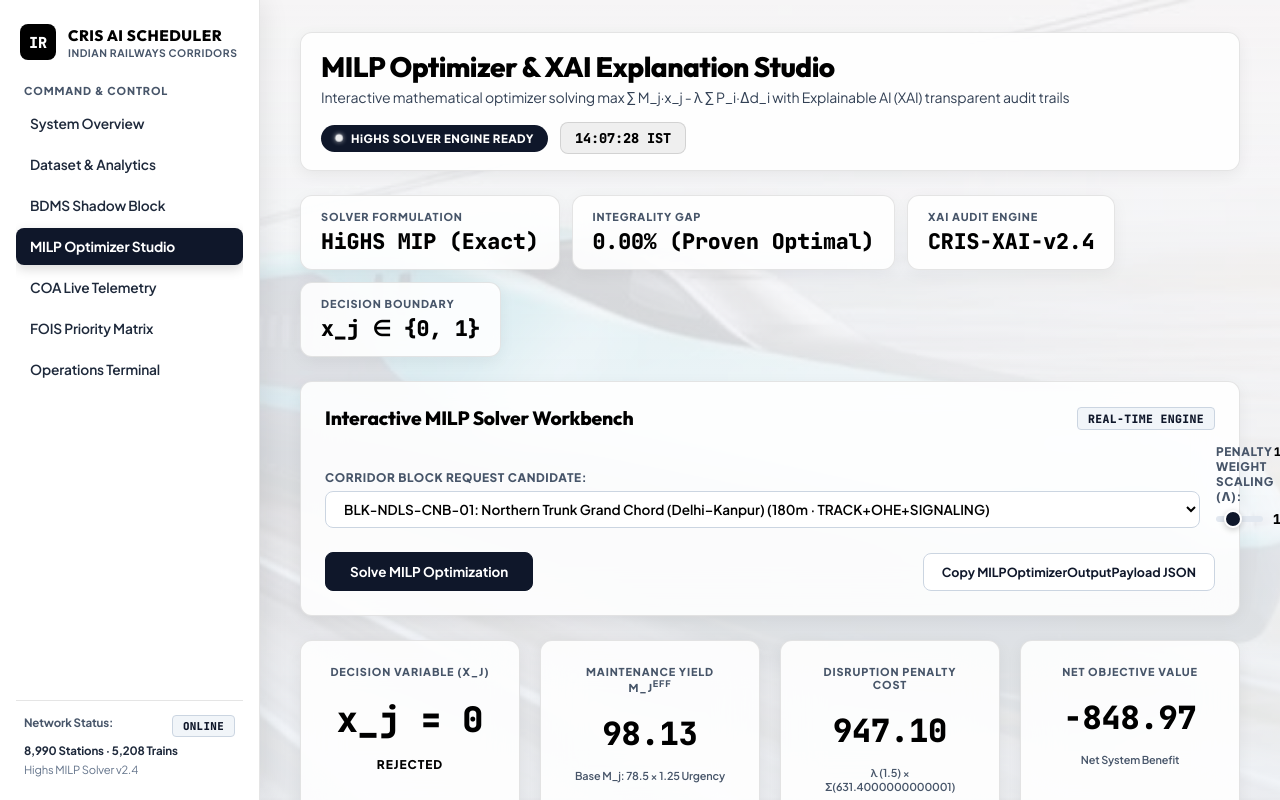
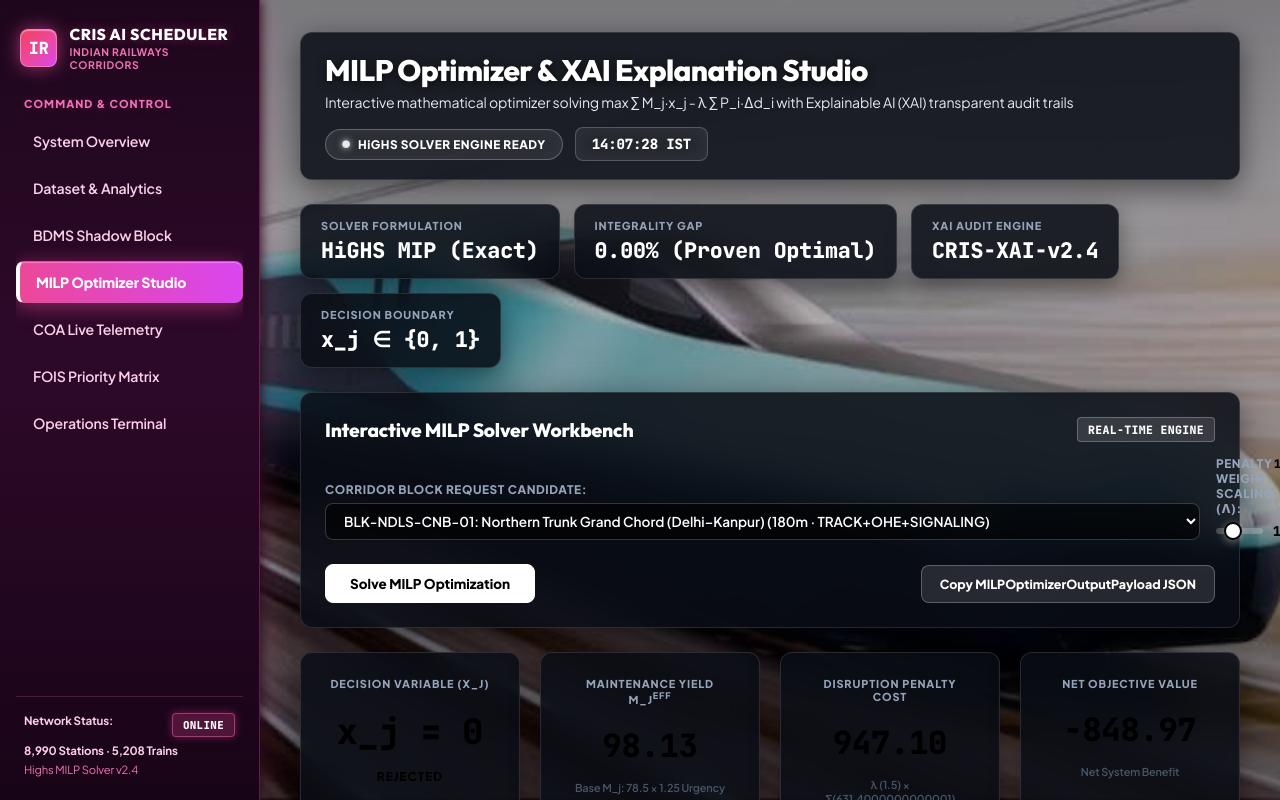
Before and after one commit to shouryakumar246001/cris-ai-scheduler, a website: page pages/milp.html in a window 1280 px wide. Drawn offline with nearby package versions, Linux system fonts and the light colour scheme.

Commit message:
feat: style sidebar in vibrant pink luxury theme and restore 100% original full-color photos on page backdrops without white wash

```diff
--- a/src/dashboard/shared.js
+++ b/src/dashboard/shared.js
@@ -507,14 +507,14 @@ function renderSharedNav(activePage) {
 
   sidebar.innerHTML = `
     <div class="sidebar-header">
-      <div class="logo-icon" style="font-family:var(--font-mono); font-size:0.95rem; font-weight:800; background:#000000; color:#ffffff !important;">IR</div>
+      <div class="logo-icon">IR</div>
       <div>
-        <div class="logo-title" style="color:#000000; font-weight:800;">CRIS AI SCHEDULER</div>
-        <div class="logo-sub" style="color:#475569; font-weight:700;">INDIAN RAILWAYS CORRIDORS</div>
+        <div class="logo-title">CRIS AI SCHEDULER</div>
+        <div class="logo-sub">INDIAN RAILWAYS CORRIDORS</div>
       </div>
     </div>
 
-    <div class="nav-label" style="color:#475569; font-weight:800;">COMMAND & CONTROL</div>
+    <div class="nav-label">COMMAND & CONTROL</div>
     <ul class="nav-links">
       ${links.map(l => `
         <li class="nav-item">
@@ -527,13 +527,13 @@ function renderSharedNav(activePage) {
 
     <div class="sidebar-footer">
       <div style="display:flex; justify-content:space-between; margin-bottom:6px;">
-        <span style="color:#475569; font-weight:700;">Network Status:</span>
-        <span class="badge" style="font-size:0.68rem; background:#f1f5f9; color:#0f172a; border:1px solid #cbd5e1;">ONLINE</span>
+        <span style="color:#fbcfe8; font-weight:700;">Network Status:</span>
+        <span class="badge" style="font-size:0.68rem; background:rgba(236,72,153,0.25); color:#ffffff; border:1px solid rgba(236,72,153,0.6);">ONLINE</span>
       </div>
-      <div style="font-size:0.72rem; color:#1e293b; font-weight:700;">
+      <div style="font-size:0.72rem; color:#fbcfe8; font-weight:700;">
         8,990 Stations · 5,208 Trains
       </div>
-      <div style="font-size:0.7rem; color:#64748b; margin-top:4px;">
+      <div style="font-size:0.7rem; color:#f472b6; margin-top:4px;">
         Highs MILP Solver v2.4
       </div>
     </div>
--- a/src/dashboard/styles.css
+++ b/src/dashboard/styles.css
@@ -1,7 +1,8 @@
 /* ============================================================
    CRIS AI Block Scheduler — Master Unified Design System
-   Clean Modern Frosted Theme with Crisp Black Typography
-   Rule: Black / Monochrome Text (No Pink, No Yellow, No Rainbow Text)
+   Sidebar: All Vibrant Luxury Pink Glassmorphism
+   Page Backdrops: 100% Original Train Photos (Zero White Overlay)
+   Cards & Content: Clean Dark Glassmorphic Panels with Sharp White/Monochrome Text
    Typography: Outfit, Plus Jakarta Sans, JetBrains Mono
    ============================================================ */
 
@@ -14,35 +15,32 @@
 }
 
 :root {
-  /* Surface & Background Tones (Clean Light Frosted Glass) */
-  --bg-main:       #f8fafc;
-  --bg-sidebar:    rgba(255, 255, 255, 0.95);
-  --bg-surface:    #ffffff;
-  --bg-card:       rgba(255, 255, 255, 0.88);
-  --bg-card-hover: rgba(255, 255, 255, 0.96);
-  --bg-inset:      rgba(241, 245, 249, 0.85);
-  --card-bg:       rgba(255, 255, 255, 0.88);
-  --card-border:   rgba(0, 0, 0, 0.10);
-  --border:        rgba(0, 0, 0, 0.10);
-  --border-hover:  rgba(0, 0, 0, 0.35);
-  --border-glow:   rgba(0, 0, 0, 0.15);
+  /* Surface & Background Tones (Dark Obsidian Glass) */
+  --bg-main:       #0a0c12;
+  --bg-sidebar:    #1c071b;
+  --bg-surface:    #121522;
+  --bg-card:       rgba(12, 15, 25, 0.84);
+  --bg-card-hover: rgba(20, 25, 40, 0.94);
+  --bg-inset:      rgba(8, 10, 18, 0.80);
+  --card-bg:       rgba(12, 15, 25, 0.84);
+  --card-border:   rgba(255, 255, 255, 0.12);
+  --border:        rgba(255, 255, 255, 0.10);
+  --border-hover:  rgba(255, 255, 255, 0.35);
+  --border-glow:   rgba(255, 255, 255, 0.20);
 
-  /* Primary Monochrome / Solid Black Text */
-  --text-primary:   #000000;
-  --text-secondary: #1e293b;
-  --text-muted:     #475569;
+  /* Primary Text Tones */
+  --text-primary:   #ffffff;
+  --text-secondary: #e2e8f0;
+  --text-muted:     #94a3b8;
   --text-dim:       #64748b;
 
-  /* Universal Black Accents */
-  --accent-purple: #0f172a;
-  --accent-violet: #1e293b;
-  --accent-fuchsia:#000000;
-  --accent-red:    #000000;
-  --accent-rose:   #0f172a;
-  --accent-orange: #000000;
-  --accent-amber:  #0f172a;
-  --accent-gold:   #000000;
-  --accent-coral:  #0f172a;
+  /* Pink Sidebar Theme Tokens */
+  --pink-primary:   #ec4899;
+  --pink-neon:      #f43f5e;
+  --pink-magenta:   #d946ef;
+  --pink-light:     #fbcfe8;
+  --pink-glow:      rgba(236, 72, 153, 0.45);
+  --pink-bg-soft:   rgba(236, 72, 153, 0.15);
 
   /* Typography */
   --font-display: 'Outfit', -apple-system, BlinkMacSystemFont, sans-serif;
@@ -72,19 +70,19 @@ body {
 
 /* ── Scrollbars ── */
 ::-webkit-scrollbar { width: 6px; height: 6px; }
-::-webkit-scrollbar-track { background: rgba(0, 0, 0, 0.05); }
-::-webkit-scrollbar-thumb { background: rgba(0, 0, 0, 0.25); border-radius: 3px; }
-::-webkit-scrollbar-thumb:hover { background: #000000; }
+::-webkit-scrollbar-track { background: rgba(0, 0, 0, 0.4); }
+::-webkit-scrollbar-thumb { background: rgba(236, 72, 153, 0.4); border-radius: 3px; }
+::-webkit-scrollbar-thumb:hover { background: var(--pink-primary); }
 
 /* ══════════════════════════════════════════════════
-   SIDEBAR NAVIGATION SYSTEM
+   SIDEBAR NAVIGATION SYSTEM — ALL VIBRANT LUXURY PINK
 ══════════════════════════════════════════════════ */
 .sidebar {
   width: var(--sidebar-w);
-  background-color: var(--bg-sidebar);
+  background: linear-gradient(180deg, #1e071c 0%, #2d0929 45%, #180417 100%) !important;
   padding: 24px 16px;
-  box-shadow: 4px 0 25px rgba(0, 0, 0, 0.08);
-  border-right: 1px solid var(--border);
+  box-shadow: 4px 0 30px rgba(236, 72, 153, 0.2), 2px 0 10px rgba(0, 0, 0, 0.8);
+  border-right: 1px solid rgba(236, 72, 153, 0.35) !important;
   display: flex;
   flex-direction: column;
   flex-shrink: 0;
@@ -97,48 +95,52 @@ body {
   display: flex;
   align-items: center;
   gap: 12px;
-  margin-bottom: 24px;
+  margin-bottom: 26px;
   padding: 0 4px;
 }
 
 .sidebar-header .logo-icon {
-  width: 36px;
-  height: 36px;
-  background: #000000;
+  width: 38px;
+  height: 38px;
+  background: linear-gradient(135deg, #f43f5e, #ec4899, #d946ef) !important;
   color: #ffffff !important;
   border-radius: var(--radius-sm);
   display: flex;
   align-items: center;
   justify-content: center;
   font-family: var(--font-mono);
-  font-weight: 800;
-  font-size: 1rem;
+  font-weight: 900;
+  font-size: 1.05rem;
+  box-shadow: 0 0 18px rgba(236, 72, 153, 0.65), inset 0 1px 1px rgba(255, 255, 255, 0.4);
+  border: 1px solid rgba(255, 255, 255, 0.3);
 }
 
 .logo-title {
   font-family: var(--font-display);
-  font-size: 0.95rem;
+  font-size: 0.98rem;
   font-weight: 800;
-  color: #000000 !important;
+  color: #ffffff !important;
   letter-spacing: 0.5px;
+  text-shadow: 0 0 12px rgba(236, 72, 153, 0.4);
 }
 
 .logo-sub {
   font-size: 0.65rem;
   font-weight: 700;
-  color: var(--text-muted) !important;
-  letter-spacing: 0.05em;
+  color: #f472b6 !important;
+  letter-spacing: 0.06em;
   margin-top: 1px;
 }
 
 .nav-label {
   font-size: 0.68rem;
   font-weight: 800;
-  color: var(--text-muted) !important;
-  letter-spacing: 0.08em;
+  color: #f472b6 !important;
+  letter-spacing: 0.1em;
   text-transform: uppercase;
-  margin-bottom: 8px;
+  margin-bottom: 10px;
   padding-left: 8px;
+  text-shadow: 0 0 8px rgba(236, 72, 153, 0.3);
 }
 
 .nav-links {
@@ -146,7 +148,7 @@ body {
   padding: 0;
   display: flex;
   flex-direction: column;
-  gap: 4px;
+  gap: 5px;
   flex: 1;
   overflow-y: auto;
 }
@@ -156,40 +158,51 @@ body {
 }
 
 .nav-link {
-  color: #1e293b !important;
+  color: #fbcfe8 !important;
   text-decoration: none;
   display: flex;
   align-items: center;
   gap: 12px;
-  padding: 10px 14px;
+  padding: 11px 16px;
   border-radius: var(--radius-sm);
-  font-size: 0.86rem;
+  font-size: 0.88rem;
   font-weight: 600;
-  transition: all 0.2s ease;
+  transition: all 0.22s cubic-bezier(0.4, 0, 0.2, 1);
+  border: 1px solid transparent;
 }
 
 .nav-link:hover {
-  color: #000000 !important;
-  background: rgba(0, 0, 0, 0.06);
-  padding-left: 18px;
+  color: #ffffff !important;
+  background: rgba(236, 72, 153, 0.20) !important;
+  padding-left: 20px;
+  border-color: rgba(236, 72, 153, 0.4);
+  box-shadow: 0 0 14px rgba(236, 72, 153, 0.3);
 }
 
 .nav-link.active {
   color: #ffffff !important;
-  background: #0f172a !important;
-  box-shadow: 0 4px 12px rgba(0, 0, 0, 0.15);
-  font-weight: 700;
+  background: linear-gradient(90deg, #ec4899, #d946ef) !important;
+  box-shadow: 0 4px 20px rgba(236, 72, 153, 0.5), inset 0 1px 1px rgba(255, 255, 255, 0.3);
+  font-weight: 800;
+  border-left: 4px solid #ffffff !important;
 }
 
 .sidebar-footer {
-  padding: 14px 8px 0;
-  border-top: 1px solid var(--border);
+  padding: 16px 8px 0;
+  border-top: 1px solid rgba(236, 72, 153, 0.25) !important;
   font-size: 0.72rem;
-  color: var(--text-muted) !important;
+  color: #fbcfe8 !important;
+}
+
+.sidebar-footer .badge {
+  background: rgba(236, 72, 153, 0.25) !important;
+  color: #ffffff !important;
+  border: 1px solid rgba(236, 72, 153, 0.6) !important;
+  box-shadow: 0 0 8px rgba(236, 72, 153, 0.4);
 }
 
 /* ══════════════════════════════════════════════════
-   MAIN CONTENT & HEADER AREA
+   MAIN CONTENT AREA & 100% ORIGINAL PHOTO BACKDROPS
 ══════════════════════════════════════════════════ */
 .content {
   flex: 1;
@@ -201,7 +214,7 @@ body {
   height: 100vh;
 }
 
-/* ── Page Image Backdrops (Clean Light Frosted Overlay with Black Text) ── */
+/* ── Page Image Backdrops (100% True Original Train Photos, Zero White Wash) ── */
 .content.page-backdrop {
   position: relative;
   background-size: cover !important;
@@ -210,7 +223,7 @@ body {
   background-repeat: no-repeat !important;
 }
 
-/* Neutral soft frosted translucent overlay */
+/* Clean transparent overlay that preserves original photo color and lighting */
 .content.page-backdrop::before {
   content: '';
   position: fixed;
@@ -218,7 +231,8 @@ body {
   left: var(--sidebar-w);
   right: 0;
   bottom: 0;
-  background: linear-gradient(180deg, rgba(255, 255, 255, 0.75) 0%, rgba(248, 250, 252, 0.85) 35%, rgba(241, 245, 249, 0.94) 100%);
+  /* Very subtle edge darkening to keep contrast sharp without altering photo colors */
+  background: linear-gradient(180deg, rgba(5, 7, 12, 0.45) 0%, rgba(5, 7, 12, 0.25) 40%, rgba(5, 7, 12, 0.55) 100%);
   pointer-events: none;
   z-index: 0;
 }
@@ -242,33 +256,34 @@ header {
   display: flex;
   justify-content: space-between;
   align-items: center;
-  padding: 16px 20px;
-  background: rgba(255, 255, 255, 0.88);
-  backdrop-filter: blur(20px);
-  -webkit-backdrop-filter: blur(20px);
+  padding: 18px 24px;
+  background: rgba(10, 13, 22, 0.86);
+  backdrop-filter: blur(16px);
+  -webkit-backdrop-filter: blur(16px);
   border: 1px solid var(--card-border);
   border-radius: var(--radius-md);
-  box-shadow: 0 4px 16px rgba(0, 0, 0, 0.06);
+  box-shadow: 0 8px 30px rgba(0, 0, 0, 0.5);
   flex-wrap: wrap;
   gap: 16px;
 }
 
 header h1, .page-hero h1 {
   font-family: var(--font-display);
-  font-size: 1.75rem;
+  font-size: 1.85rem;
   font-weight: 800;
-  color: #000000 !important;
-  -webkit-text-fill-color: #000000 !important;
+  color: #ffffff !important;
+  -webkit-text-fill-color: #ffffff !important;
   background: none !important;
   display: flex;
   align-items: center;
   gap: 12px;
   letter-spacing: -0.02em;
+  text-shadow: 0 2px 10px rgba(0, 0, 0, 0.6);
 }
 
 header p {
-  color: #334155 !important;
-  font-size: 0.86rem;
+  color: #e2e8f0 !important;
+  font-size: 0.88rem;
   margin-top: 2px;
 }
 
@@ -283,13 +298,15 @@ header p {
   display: flex;
   align-items: center;
   gap: 8px;
-  padding: 6px 14px;
-  background: #0f172a;
+  padding: 7px 16px;
+  background: rgba(255, 255, 255, 0.12);
+  border: 1px solid rgba(255, 255, 255, 0.25);
   color: #ffffff !important;
   border-radius: 20px;
-  font-size: 0.72rem;
+  font-size: 0.74rem;
   font-weight: 800;
   letter-spacing: 0.5px;
+  backdrop-filter: blur(10px);
 }
 
 .pulse {
@@ -297,7 +314,7 @@ header p {
   height: 8px;
   background: #ffffff;
   border-radius: 50%;
-  box-shadow: 0 0 6px rgba(255, 255, 255, 0.8);
+  box-shadow: 0 0 8px rgba(255, 255, 255, 0.9);
   animation: pulse-glow 1.6s ease-in-out infinite;
 }
 
@@ -308,14 +325,14 @@ header p {
 
 .clock-box {
   font-family: var(--font-mono);
-  font-size: 0.85rem;
+  font-size: 0.88rem;
   font-weight: 800;
-  color: #000000 !important;
-  background: rgba(0, 0, 0, 0.06);
-  border: 1px solid rgba(0, 0, 0, 0.12);
-  padding: 6px 14px;
+  color: #ffffff !important;
+  background: rgba(255, 255, 255, 0.10);
+  border: 1px solid rgba(255, 255, 255, 0.20);
+  padding: 7px 16px;
   border-radius: var(--radius-sm);
-  text-shadow: none;
+  backdrop-filter: blur(10px);
 }
 
 /* ══════════════════════════════════════════════════
@@ -323,31 +340,31 @@ header p {
 ══════════════════════════════════════════════════ */
 .hero-stats {
   display: flex;
-  gap: 12px;
+  gap: 14px;
   flex-wrap: wrap;
 }
 
 .hero-stat-card {
-  background: rgba(255, 255, 255, 0.88);
+  background: rgba(10, 13, 22, 0.86);
   border: 1px solid var(--card-border);
   border-radius: var(--radius-md);
   padding: 14px 20px;
   min-width: 140px;
-  backdrop-filter: blur(20px);
-  -webkit-backdrop-filter: blur(20px);
-  box-shadow: 0 4px 16px rgba(0, 0, 0, 0.05);
+  backdrop-filter: blur(16px);
+  -webkit-backdrop-filter: blur(16px);
+  box-shadow: 0 8px 24px rgba(0, 0, 0, 0.4);
   transition: all 0.25s ease;
 }
 
 .hero-stat-card:hover {
-  background: rgba(255, 255, 255, 0.98);
-  border-color: rgba(0, 0, 0, 0.3);
+  background: rgba(18, 22, 36, 0.94);
+  border-color: rgba(255, 255, 255, 0.35);
   transform: translateY(-2px);
 }
 
 .hstat-label {
   font-size: 0.68rem;
-  color: var(--text-muted) !important;
+  color: #94a3b8 !important;
   text-transform: uppercase;
   letter-spacing: 0.08em;
   font-weight: 800;
@@ -358,7 +375,7 @@ header p {
   font-size: 1.35rem;
   font-weight: 800;
   margin-top: 4px;
-  color: #000000 !important;
+  color: #ffffff !important;
 }
 
 /* ══════════════════════════════════════════════════
@@ -381,14 +398,14 @@ header p {
 }
 
 .card {
-  background: rgba(255, 255, 255, 0.88);
+  background: rgba(10, 13, 22, 0.86);
   border: 1px solid var(--card-border);
   border-radius: var(--radius-md);
   padding: 24px;
-  backdrop-filter: blur(20px);
-  -webkit-backdrop-filter: blur(20px);
+  backdrop-filter: blur(16px);
+  -webkit-backdrop-filter: blur(16px);
   transition: all 0.25s ease;
-  box-shadow: 0 4px 16px rgba(0, 0, 0, 0.05);
+  box-shadow: 0 8px 30px rgba(0, 0, 0, 0.45);
   display: flex;
   flex-direction: column;
   gap: 14px;
@@ -396,9 +413,9 @@ header p {
 }
 
 .card:hover {
-  background: rgba(255, 255, 255, 0.98);
-  border-color: rgba(0, 0, 0, 0.25);
-  box-shadow: 0 8px 24px rgba(0, 0, 0, 0.08);
+  background: rgba(16, 20, 34, 0.94);
+  border-color: rgba(255, 255, 255, 0.3);
+  box-shadow: 0 12px 36px rgba(0, 0, 0, 0.6);
   transform: translateY(-2px);
 }
 
@@ -412,14 +429,14 @@ header p {
 
 .card h3 {
   font-family: var(--font-display);
-  color: #000000 !important;
+  color: #ffffff !important;
   font-size: 1.2rem;
   font-weight: 800;
   letter-spacing: -0.01em;
 }
 
 .card p {
-  color: #334155 !important;
+  color: #cbd5e1 !important;
   font-size: 0.88rem;
   line-height: 1.55;
   font-weight: 500;
@@ -430,22 +447,22 @@ header p {
   justify-content: space-between;
   align-items: baseline;
   margin-top: 8px;
-  background: rgba(241, 245, 249, 0.9);
-  padding: 12px 16px;
+  background: rgba(0, 0, 0, 0.45);
+  padding: 14px 18px;
   border-radius: var(--radius-sm);
-  border: 1px solid rgba(0, 0, 0, 0.06);
+  border: 1px solid rgba(255, 255, 255, 0.08);
 }
 
 .metric-val {
-  font-size: 1.6rem;
+  font-size: 1.65rem;
   font-weight: 800;
   font-family: var(--font-mono);
-  color: #000000 !important;
+  color: #ffffff !important;
 }
 
 .metric-label {
   font-size: 0.7rem;
-  color: var(--text-muted) !important;
+  color: #94a3b8 !important;
   text-transform: uppercase;
   letter-spacing: 0.08em;
   font-weight: 800;
@@ -458,12 +475,12 @@ header p {
 .btn, .card-btn {
   padding: 10px 18px;
   border-radius: var(--radius-sm);
-  background: #0f172a !important;
-  border: 1px solid #0f172a !important;
-  color: #ffffff !important;
+  background: #ffffff !important;
+  border: 1px solid #ffffff !important;
+  color: #000000 !important;
   text-decoration: none;
   font-size: 0.84rem;
-  font-weight: 700;
+  font-weight: 800;
   text-align: center;
   cursor: pointer;
   display: inline-flex;
@@ -475,28 +492,28 @@ header p {
 }
 
 .btn:hover, .card-btn:hover {
-  background: #1e293b !important;
-  color: #ffffff !important;
+  background: #e2e8f0 !important;
+  color: #000000 !important;
   transform: translateY(-1px);
-  box-shadow: 0 4px 12px rgba(0, 0, 0, 0.15);
+  box-shadow: 0 4px 16px rgba(255, 255, 255, 0.25);
 }
 
 .btn-secondary {
-  background: #ffffff !important;
-  border: 1px solid #cbd5e1 !important;
-  color: #0f172a !important;
+  background: rgba(255, 255, 255, 0.12) !important;
+  border: 1px solid rgba(255, 255, 255, 0.25) !important;
+  color: #ffffff !important;
 }
 
 .btn-secondary:hover {
-  background: #f1f5f9 !important;
-  border-color: #0f172a !important;
-  color: #000000 !important;
+  background: rgba(255, 255, 255, 0.22) !important;
+  border-color: #ffffff !important;
+  color: #ffffff !important;
 }
 
 .form-select, .form-input {
-  background: #ffffff !important;
-  border: 1px solid #cbd5e1 !important;
-  color: #000000 !important;
+  background: rgba(0, 0, 0, 0.6) !important;
+  border: 1px solid rgba(255, 255, 255, 0.2) !important;
+  color: #ffffff !important;
   padding: 8px 14px;
   border-radius: var(--radius-sm);
   font-family: var(--font-main);
@@ -507,8 +524,8 @@ header p {
 }
 
 .form-select:focus, .form-input:focus {
-  border-color: #000000 !important;
-  box-shadow: 0 0 0 3px rgba(0, 0, 0, 0.08);
+  border-color: #ffffff !important;
+  box-shadow: 0 0 0 3px rgba(255, 255, 255, 0.15);
 }
 
 .form-group {
@@ -520,28 +537,28 @@ header p {
 .form-label {
   font-size: 0.74rem;
   font-weight: 800;
-  color: var(--text-muted) !important;
+  color: #94a3b8 !important;
   text-transform: uppercase;
   letter-spacing: 0.05em;
 }
 
 /* ══════════════════════════════════════════════════
-   BADGES & TAGS (CLEAN MONOCHROME BLACK & SLATE)
+   BADGES & TAGS
 ══════════════════════════════════════════════════ */
 .badge, .tag, .badge.purple, .badge.red, .badge.orange, .badge.amber, .badge.gold, .badge.rose, .tag-purple, .tag-red, .tag-orange, .tag-amber, .tag-gold, .tag-rose {
   display: inline-flex;
   align-items: center;
   gap: 5px;
-  padding: 3px 10px;
+  padding: 4px 10px;
   border-radius: 4px;
   font-size: 0.72rem;
   font-weight: 800;
   font-family: var(--font-mono);
   letter-spacing: 0.03em;
   text-transform: uppercase;
-  background: #f1f5f9 !important;
-  border: 1px solid #cbd5e1 !important;
-  color: #0f172a !important;
+  background: rgba(255, 255, 255, 0.12) !important;
+  border: 1px solid rgba(255, 255, 255, 0.25) !important;
+  color: #ffffff !important;
 }
 
 /* ══════════════════════════════════════════════════
@@ -563,8 +580,8 @@ table, .data-table {
 th {
   text-align: left;
   padding: 12px 14px;
-  color: #475569 !important;
-  border-bottom: 2px solid #cbd5e1 !important;
+  color: #94a3b8 !important;
+  border-bottom: 2px solid rgba(255, 255, 255, 0.15) !important;
   font-size: 0.72rem;
   text-transform: uppercase;
   letter-spacing: 0.08em;
@@ -574,14 +591,14 @@ th {
 
 td {
   padding: 14px;
-  border-bottom: 1px solid #e2e8f0;
-  color: #000000 !important;
+  border-bottom: 1px solid rgba(255, 255, 255, 0.08);
+  color: #ffffff !important;
   vertical-align: middle;
   font-weight: 600;
 }
 
 tr:hover td {
-  background: rgba(0, 0, 0, 0.03);
+  background: rgba(255, 255, 255, 0.05);
 }
 
 /* ══════════════════════════════════════════════════
@@ -591,14 +608,14 @@ tr:hover td {
   font-family: var(--font-mono);
   font-size: 3.2rem;
   font-weight: 800;
-  color: #000000 !important;
-  text-shadow: none !important;
+  color: #ffffff !important;
+  text-shadow: 0 0 20px rgba(255, 255, 255, 0.4) !important;
   letter-spacing: -0.02em;
 }
 
 .json-view, pre.json-block {
-  background: #0f172a;
-  border: 1px solid #1e293b;
+  background: #06080e;
+  border: 1px solid rgba(255, 255, 255, 0.15);
   border-radius: var(--radius-sm);
   padding: 16px;
   font-family: var(--font-mono);
@@ -615,7 +632,7 @@ input[type="range"] {
   appearance: none;
   width: 100%;
   height: 6px;
-  background: #e2e8f0;
+  background: rgba(255, 255, 255, 0.2);
   border-radius: 4px;
   outline: none;
 }
@@ -625,10 +642,10 @@ input[type="range"]::-webkit-slider-thumb {
   width: 18px;
   height: 18px;
   border-radius: 50%;
-  background: #0f172a;
+  background: #ffffff;
   cursor: pointer;
-  border: 2px solid #ffffff;
-  box-shadow: 0 2px 6px rgba(0, 0, 0, 0.2);
+  border: 2px solid #000000;
+  box-shadow: 0 2px 8px rgba(255, 255, 255, 0.4);
 }
 
 /* ══════════════════════════════════════════════════
@@ -637,13 +654,13 @@ input[type="range"]::-webkit-slider-thumb {
 .footer {
   margin-top: auto;
   padding: 16px 20px;
-  background: rgba(255, 255, 255, 0.88);
-  backdrop-filter: blur(20px);
+  background: rgba(10, 13, 22, 0.86);
+  backdrop-filter: blur(16px);
   border: 1px solid var(--card-border);
   border-radius: var(--radius-md);
   font-size: 0.76rem;
   font-weight: 600;
-  color: #475569 !important;
+  color: #94a3b8 !important;
   display: flex;
   justify-content: space-between;
   align-items: center;
```
